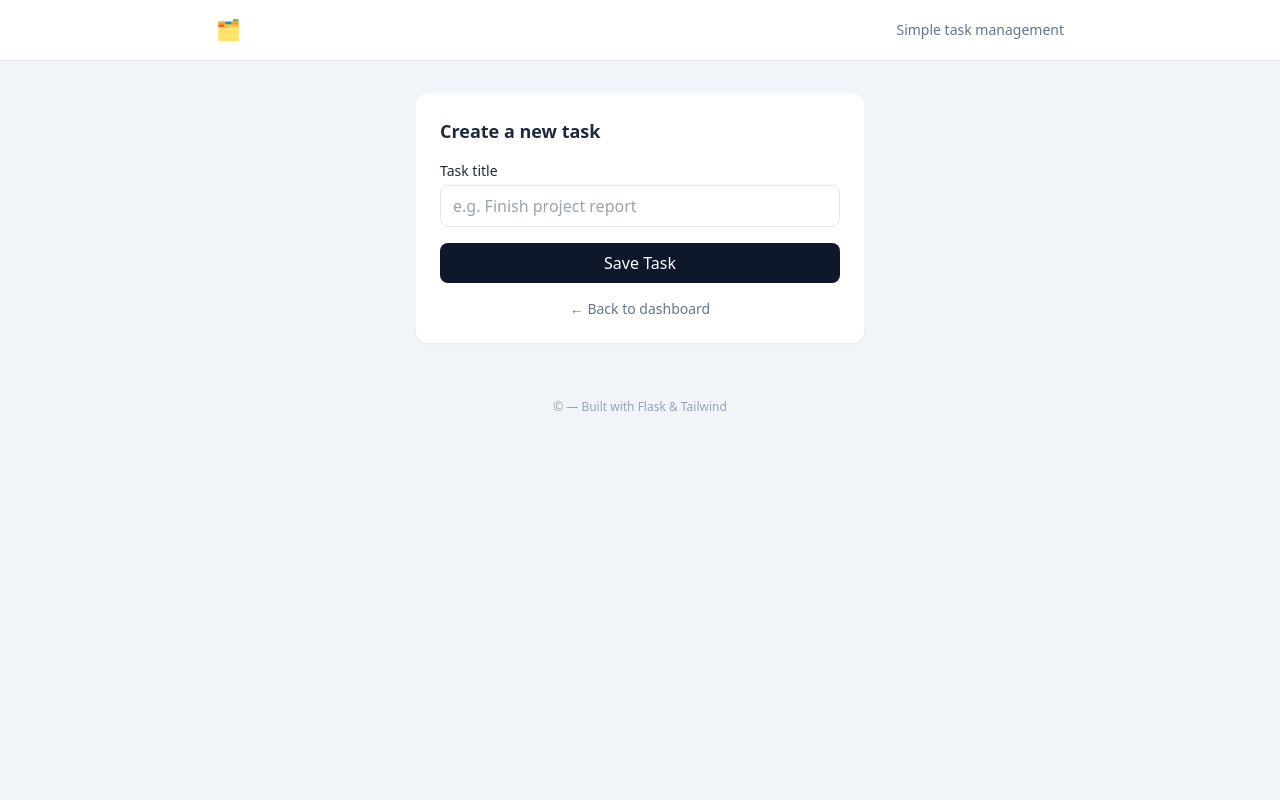
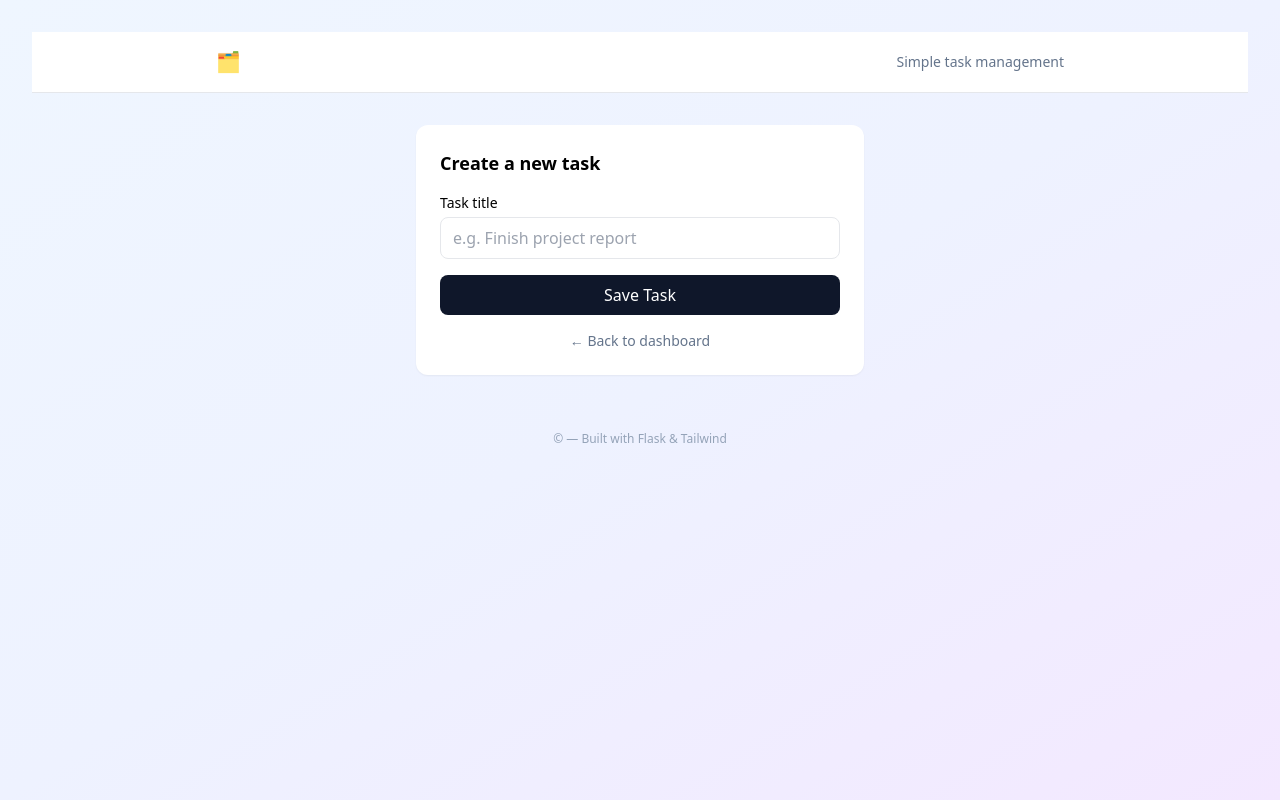
Before and after one commit to hassanjebli/devops-ci-cd-project, a Flask app: page /add in a window 1280 px wide. Run offline with Flask 3, Linux system fonts and the light colour scheme; some libraries are stand-ins or nearby versions.

Commit message:
Ajout d'un background dégradé bleu/indigo/violet

```diff
--- a/app/templates/base.html
+++ b/app/templates/base.html
@@ -6,7 +6,7 @@
     <script src="https://cdn.tailwindcss.com"></script>
 </head>
 
-<body class="bg-slate-100 text-slate-800 min-h-screen">
+<body class="bg-gradient-to-br from-blue-50 via-indigo-50 to-purple-100 min-h-screen p-8">
 
     <!-- Header -->
     <header class="bg-white border-b">
```
